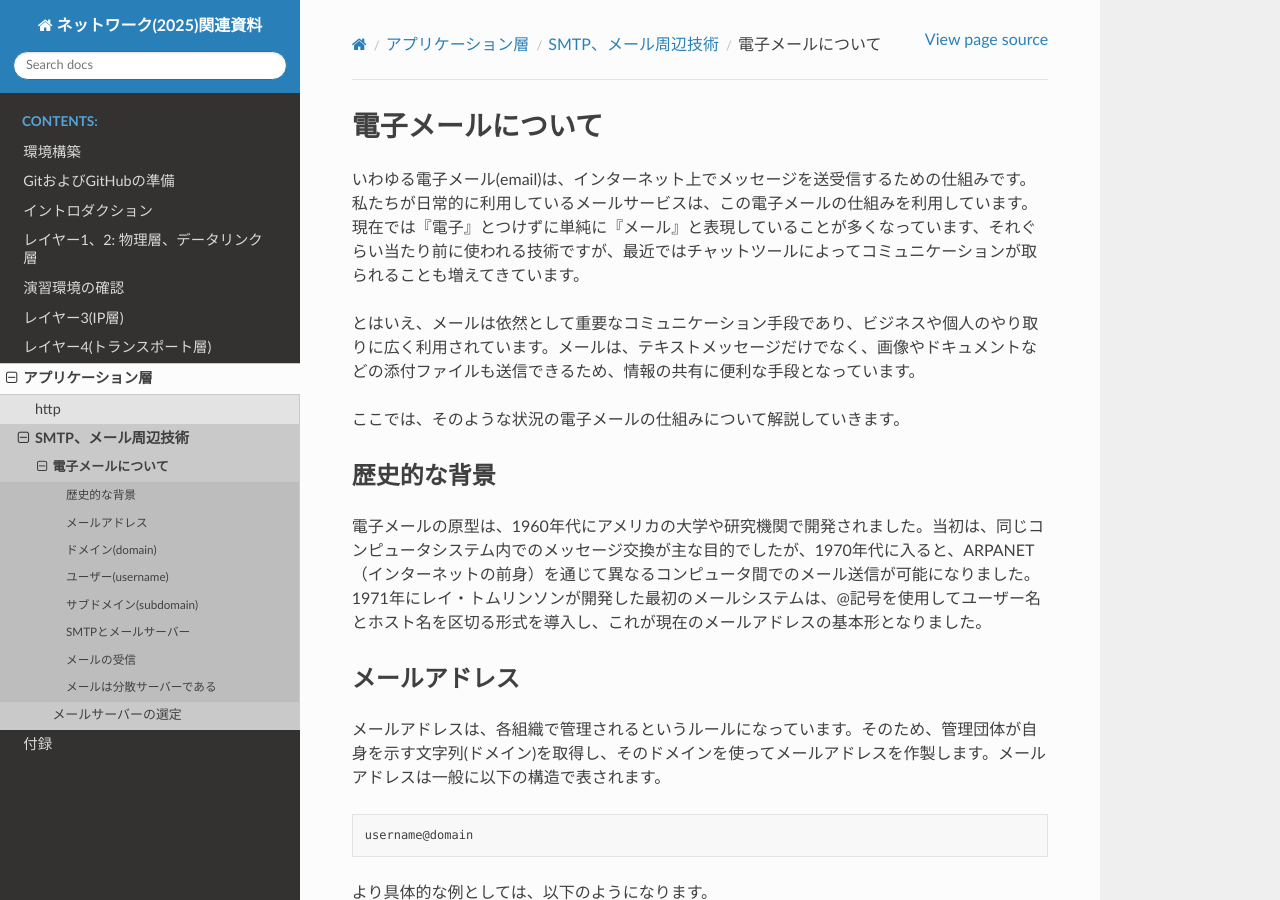
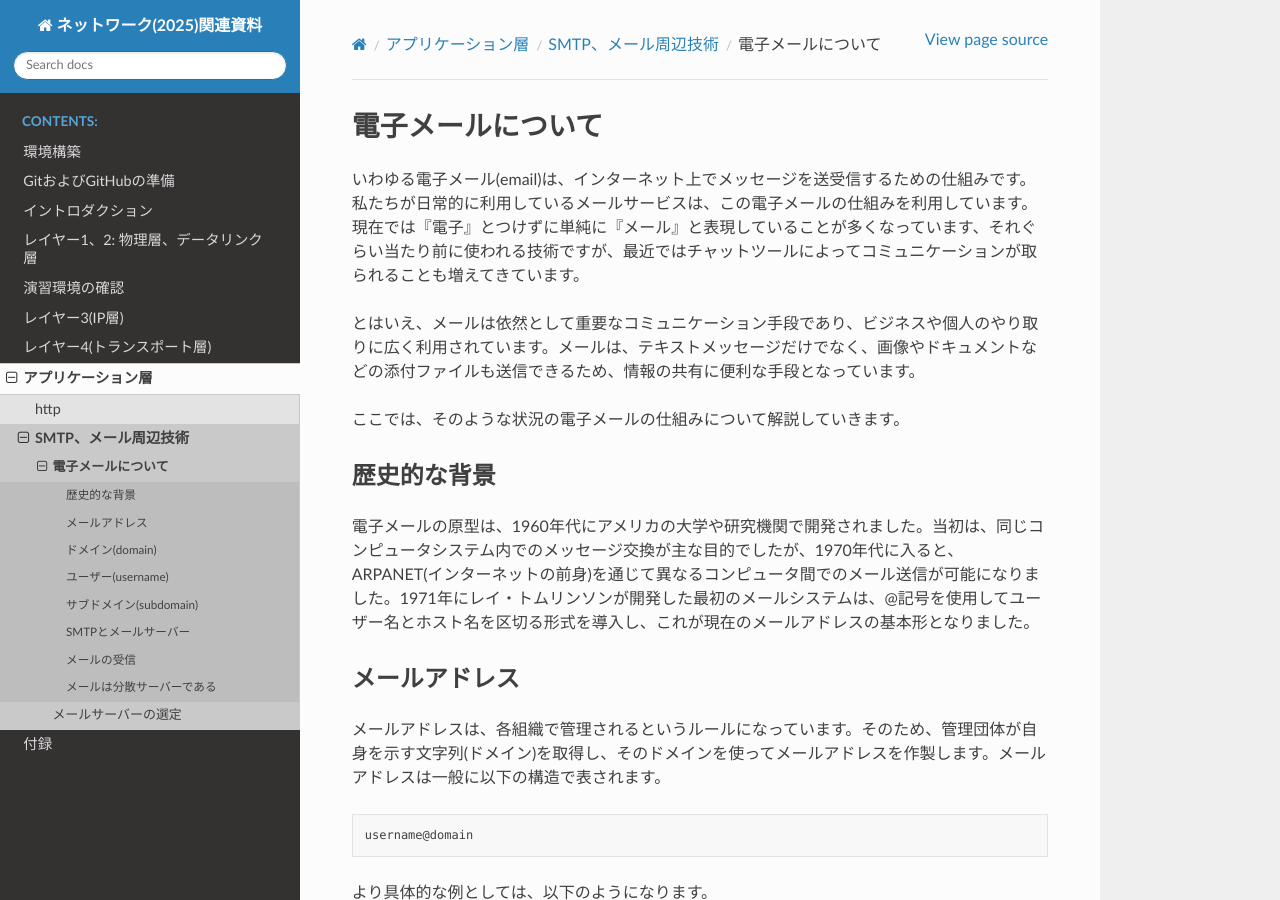
Before and after one commit to densuke/2025-network-doc, a Sphinx documentation site: the page built from source/app/smtp/smtp.md, in a window 1280 px wide and 900 px high. Built offline with Sphinx 7.4.7 and the Read the Docs theme 3.1.0, drawn with Linux system fonts in a browser that asks for light colours.

Commit message:
さらに全角かっこがあった(auto)
Co-authored-by: gemini-code-assist[bot] <176961590+gemini-code-assist[bot]@users.noreply.github.com>

```diff
--- a/source/app/smtp/smtp.md
+++ b/source/app/smtp/smtp.md
@@ -9,7 +9,7 @@
 
 ## 歴史的な背景
 
-電子メールの原型は、1960年代にアメリカの大学や研究機関で開発されました。当初は、同じコンピュータシステム内でのメッセージ交換が主な目的でしたが、1970年代に入ると、ARPANET（インターネットの前身）を通じて異なるコンピュータ間でのメール送信が可能になりました。1971年にレイ・トムリンソンが開発した最初のメールシステムは、@記号を使用してユーザー名とホスト名を区切る形式を導入し、これが現在のメールアドレスの基本形となりました。
+電子メールの原型は、1960年代にアメリカの大学や研究機関で開発されました。当初は、同じコンピュータシステム内でのメッセージ交換が主な目的でしたが、1970年代に入ると、ARPANET(インターネットの前身)を通じて異なるコンピュータ間でのメール送信が可能になりました。1971年にレイ・トムリンソンが開発した最初のメールシステムは、@記号を使用してユーザー名とホスト名を区切る形式を導入し、これが現在のメールアドレスの基本形となりました。
 
 ## メールアドレス
 
```
